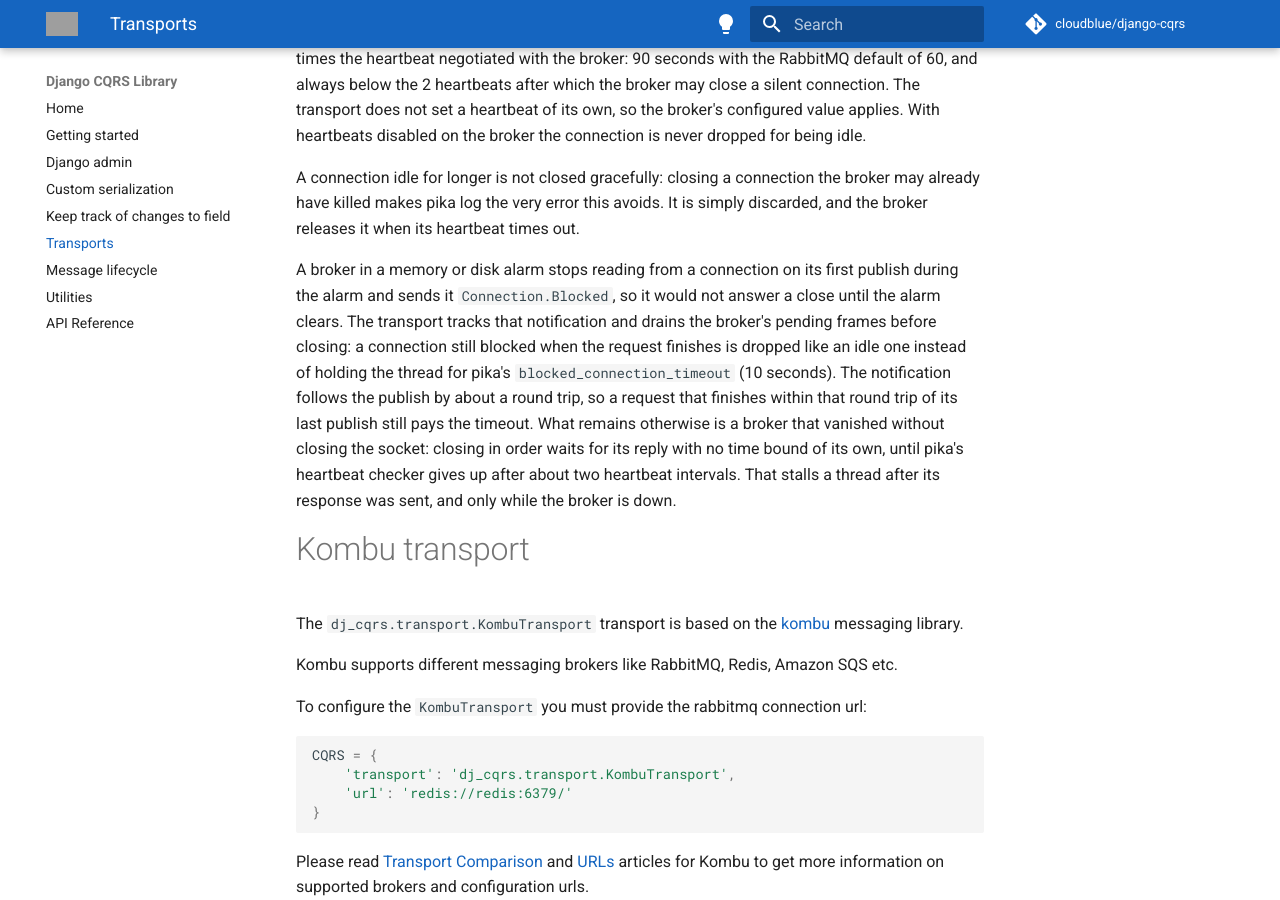
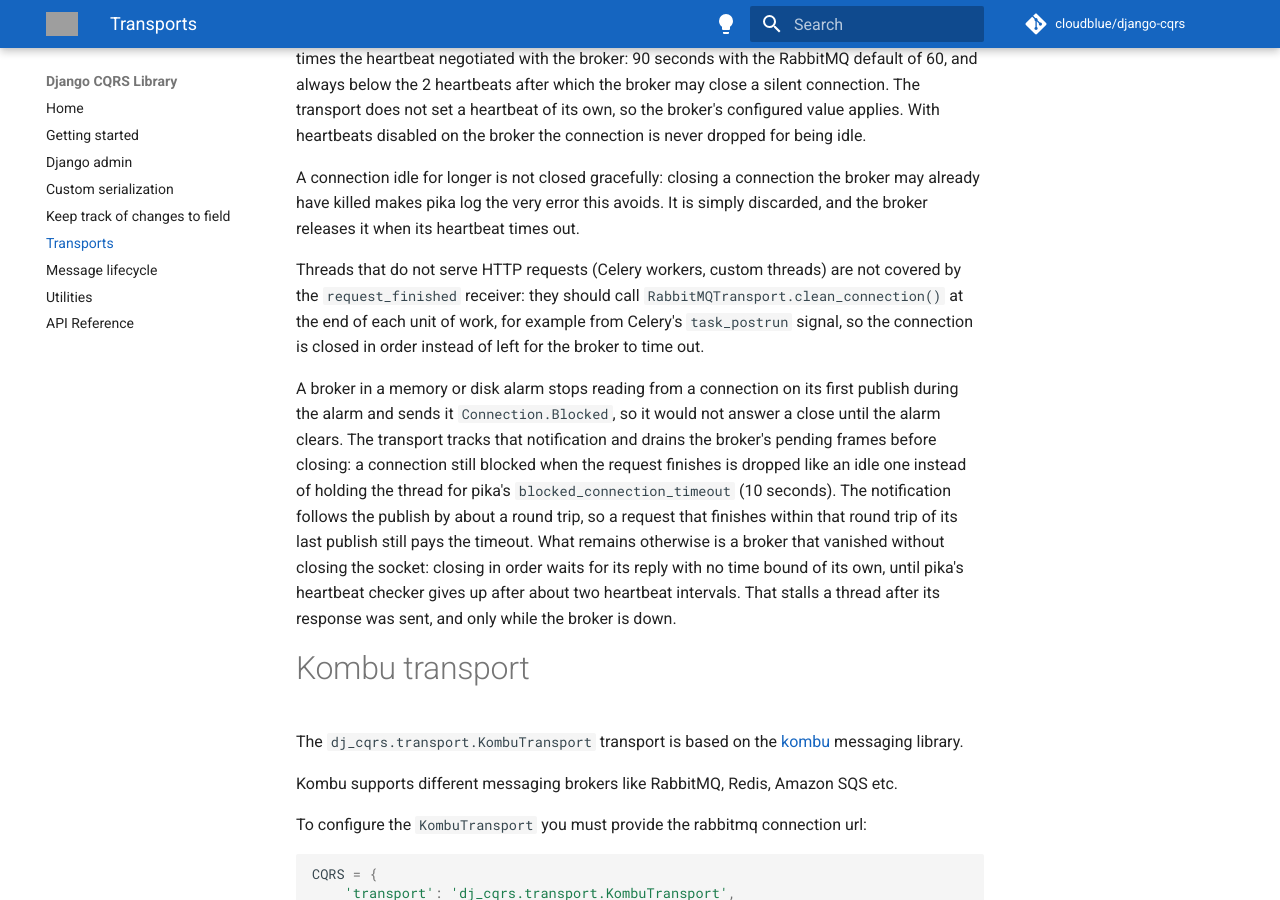
Before and after one commit to cloudblue/django-cqrs, an MkDocs documentation site: the page built from docs/transports.md, in a window 1280 px wide and 900 px high, scrolled down 1212 px. Built offline with MkDocs 1.6.1 and Material for MkDocs 9.7.7, drawn with Linux system fonts in a browser that asks for light colours; comment, search, counter and statistics services are not loaded; grey boxes are pictures that could not be loaded.

Commit message:
docs(transport): point non-request threads at clean_connection()
The request_finished receiver only covers threads that serve HTTP
requests. A worker thread that publishes and then waits, a Celery
worker or a custom thread, keeps its connection cached until the broker
kills it after 2-3 heartbeats and logs the missed-heartbeats error this
branch set out to avoid. The producer-connections section only named
consumer requeues and management commands as the cases outside
requests.

One paragraph now says such threads should call
RabbitMQTransport.clean_connection() at the end of each unit of work,
for example from Celery's task_postrun signal. The library takes no
dependency on Celery for it.

```diff
--- a/docs/transports.md
+++ b/docs/transports.md
@@ -59,6 +59,11 @@ A connection idle for longer is not closed gracefully: closing a connection the
 already have killed makes pika log the very error this avoids. It is simply discarded, and the
 broker releases it when its heartbeat times out.
 
+Threads that do not serve HTTP requests (Celery workers, custom threads) are not covered by the
+`request_finished` receiver: they should call `RabbitMQTransport.clean_connection()` at the end
+of each unit of work, for example from Celery's `task_postrun` signal, so the connection is
+closed in order instead of left for the broker to time out.
+
 A broker in a memory or disk alarm stops reading from a connection on its first publish during
 the alarm and sends it `Connection.Blocked`, so it would not answer a close until the alarm
 clears. The transport tracks that notification and drains the broker's pending frames before
```
